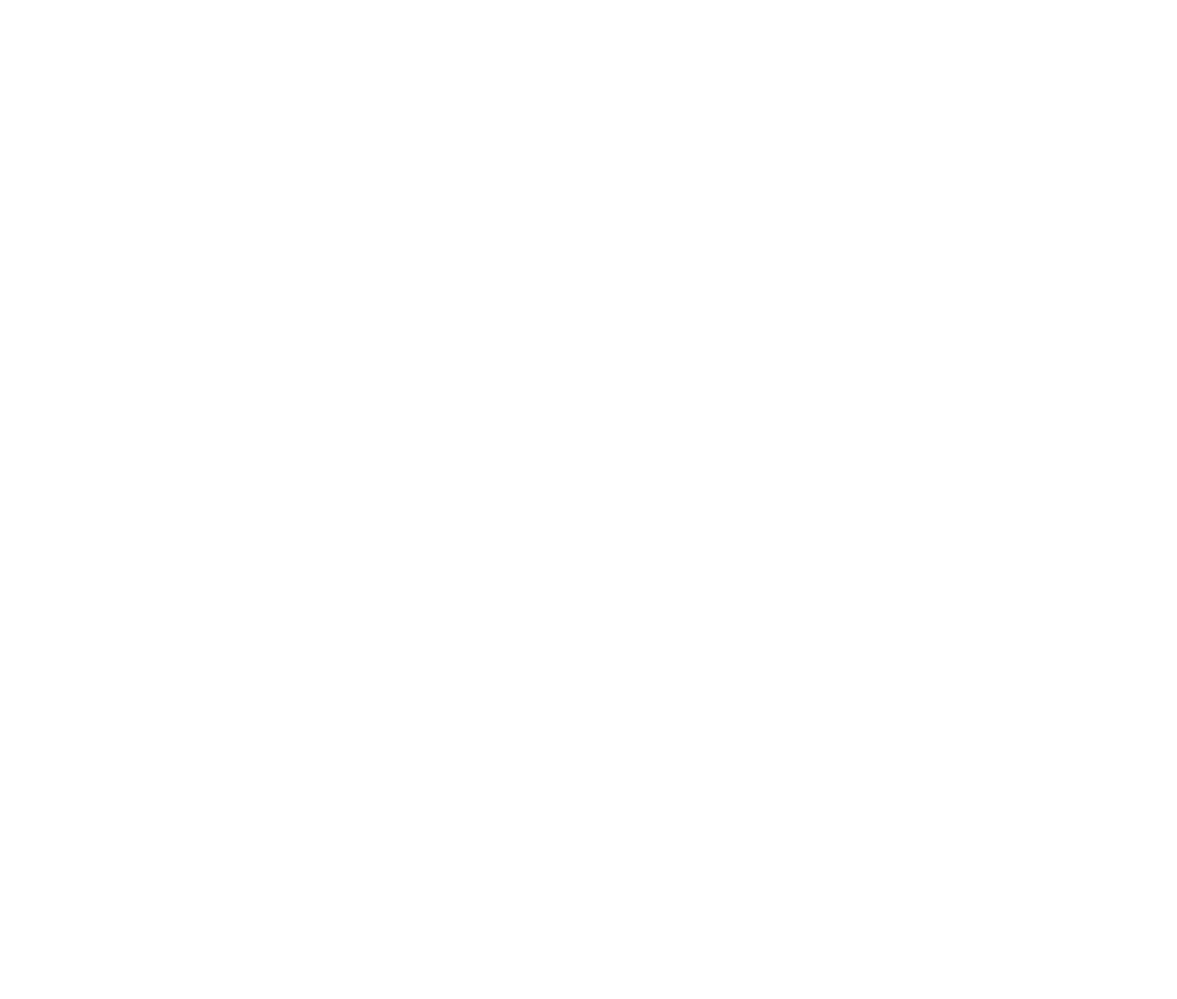
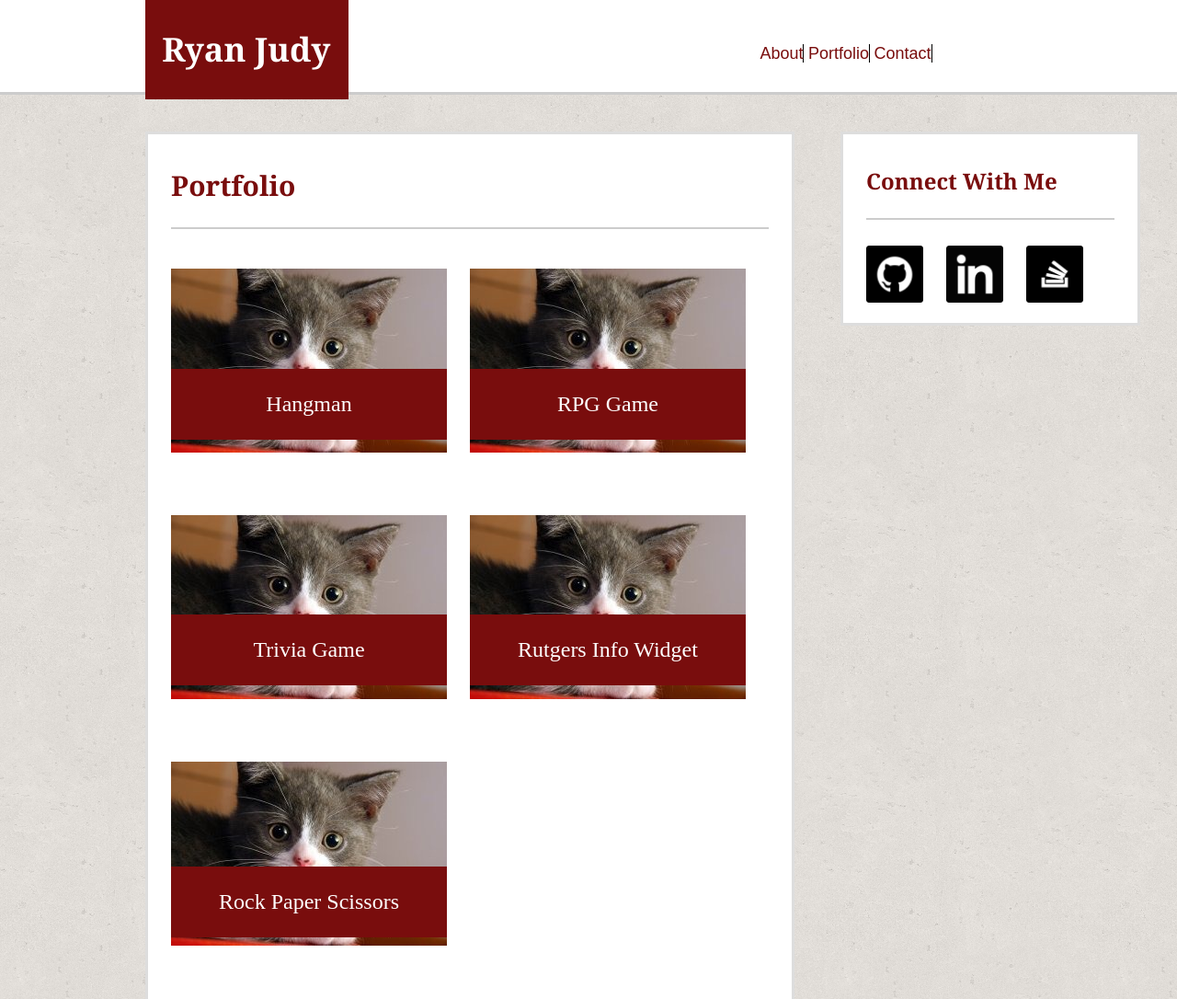
Before and after one commit to ryan-judy/Basic-Portfolio, a plain HTML site: page portfolio.html in a window 1280 px wide. Shown: the top 1086 px of the page at 92% size. Before the commit the page ends 800 px from the top, so only its background shows below. Drawn offline with Linux system fonts and the light colour scheme.

Commit message:
Second Commit of Portfolio

```diff
--- a/assets/css/style.css
+++ b/assets/css/style.css
@@ -10,20 +10,20 @@ body {
 }
 
 h1 {
-	background-color: #4aaaa5;
+	background-color: #790d0d;
 	color: white;
 	font-size: 36px;
 	font-family: 'Georgia', Times, Times New Roman, serif;.;
 }
 
 h2 {
-	color: #4aaaa5;
+	color: #790d0d;
 	font-size: 30px;
 	font-family: 'Georgia', Times, Times New Roman, serif;.;
 }
 
 h3 {
-	color: #4aaaa5;
+	color: #790d0d;
 	font-size: 24px;
 	font-family: 'Georgia', Times, Times New Roman, serif;.;
 }
@@ -42,11 +42,18 @@ li {
 a {
 	color: #777777;
 	text-decoration: none;
+
 }
 
-nav {
+a:link { color: #790d0d;
+}
 
+a:hover { color: #777777;
 }
+
+a.one:hover {color:white;}
+
+
 
 img {
 	float: left;
@@ -66,7 +73,7 @@ footer {
     background-color: #666666;
     text-align: center;
     border-style: solid;
-    border-color: #4aaaa5;
+    border-color: #790d0d;
     border-width: 8px 0px 0px 0px;
     color: #d5d2d2;
     font-family: 'Arial', 'Helvetica Neue', Helvetica, sans-serif;
@@ -83,13 +90,107 @@ section {
 }
 
 hr {
+    border: 0;
+    height: 0;
+    border-top: 1px solid;
+    border-bottom: 1px solid;
+    border-color: #ccc;
+}
 
 
+form {
+	padding-top: 20px;
+
 }
+
+label {
+	display: inline-block;
+	color: #777777;
+	margin-top: 15px;
+	font-size: 18px;
+	font-family: 'Arial', 'Helvetica Neue', Helvetica, sans-serif;
+
+}
+
+input[type=submit] {
+    background-color: #790d0d;
+    border: none;
+    color: white;
+    padding: 12px 28px;
+    text-decoration: none;
+    font-size: 18px;
+    margin: 4px 2px;
+    cursor: pointer;
+}
+
+input[type=text] {
+    width: 100%;
+    padding: 12px 20px;
+    margin: 8px 0;
+    font-size:14px;
+    box-sizing: border-box;
+}
+
+textarea {
+	width: 100%;
+	height:200px;
+    padding: 12px 20px;
+    margin: 8px 0;
+    box-sizing: border-box;
+    border-color: #dfdfdf;
+    border-width: 1px;
+    font-size:14px;
+}
+
+form {
+
+	font-family: 'Arial', 'Helvetica Neue', Helvetica, sans-serif;
+    font-size: 12px;
+}
+
+
+span {
+	position: absolute;
+	text-align:center;
+	font-size:24px;
+	background-color: #790d0d;
+	color:white;
+    width: 250px;
+    padding: 25px;
+    margin: 25px;
+
+}
+
+span.hangman {
+	right:350px;
+	top:230px;
+
+}
+
+span.game {
+	right:25px;
+	top:230px;
+}
+
+span.trivia {
+	right:350px;
+	top:497px;
+}
+
+span.widget {
+	right:25px;
+	top:497px;
+}
+
+span.rps {
+	right:350px;
+	bottom:42px;
+}
+
 .logo {
 	float: left;
 	position: absolute;
-    background-color: #4aaaa5;
+    background-color: #790d0d;
     color: : black;
     padding: 1px 2px 0px 1px;
     margin-left: 160px;
@@ -99,35 +200,41 @@ hr {
 }
 
 .menu {
+	float:right;
 	display: block;
 	position: absolute;
-    top: 20px;
-    right:250px;
-    float:right;
+	width: 400px;
+    right:150px;
+    top: 15px;
 	padding: 10px;
+	text-align:center;
     font-size: 18px;
 }
 
 .menu ul {
     list-style-type: none;
-    padding: 0;
+    padding: 5px;
+
 }
 
 .menu li {
 	display: inline;
-	border-style: solid;
-	border-height:20%;
-    border-width: 0px 2px 0px 0px;
-    border-color: #dddddd;
     text-align: center;
+	border-right: 1px
+	solid #000000;
     color: #ffffff;
+	border-right: 1px
+    padding: 20px
 
 }
-.menu li:hover {
-	background-color: #4aaaa5;
+
+.menu li:last {
+	border-right: none
 }
 
-
+.menu a:hover {
+	color:#790d0d;
+}
 
 
 .mainsection {
@@ -166,6 +273,13 @@ hr {
 	padding: 15px 0px 0px 0px;
 }
 
+.portfolioicons {
+	float: left;
+	padding: 30px 0px 30px 0px;
+
+}
+
+
 .clearfix::after {
     content: "";
     clear: both;
--- a/contact.html
+++ b/contact.html
@@ -0,0 +1,63 @@
+<!DOCTYPE html>
+<html lang="en-us" content="text/html; charset=utf-8">
+	<head>
+  <link rel="stylesheet" type="text/css" href="assets/css/style.css">
+		<title>Contact | Ryan Judy</title>
+
+  </head>
+    <body>
+		  <header>
+      <section>
+			 <div class="logo">
+          <h1>Ryan Judy</h1>
+        </div>
+      <nav>
+       <div class="menu">
+          <ul>
+           	<li><a class="one" href="index.html">About</a></li>
+            <li><a class="one" href="Portfolio.html">Portfolio</a></li>
+            <li><a class="one" href="Contact.html">Contact</a></li></div>
+          </ul>
+       </div>
+      </nav>
+      </section>
+      </header>
+
+        <div class="clearfix">
+        </div>
+
+        <div class="mainsection">
+          <h2>Contact</h2>
+          <hr>
+          <form>
+          <label for="name">First Name</label>
+  			<input type="text" id="name" name="name" placeholder="Linda Belcher"><br>
+  			<label for="lname">Email </label>
+ 			<input type="text" id="email" name="email" placeholder="linda@bobsburgers.com"><br>
+ 			<label for="message">Message</label>
+ 			<textarea type="text" id="message" name="message" placeholder="Hi Ryan, Let's schedule a time a to chat!"></textarea><br/>
+          </form>
+          <input type="submit" value="Submit">
+
+        </div>
+
+        <div class="sidesection">
+
+         <h3>Connect With Me</h3>
+
+         <hr>
+         <div class="socialicons">
+          <a href="https://github.com/ryan-judy">
+            <img src="assets/images/github.png" alt="Ryan Judy Github" style="width:62px; height:62px;"></a>
+          <a href="https://www.linkedin.com/in/rjudy/">
+            <img src="assets/images/linkedin.png" alt="Ryan Judy LinkedIn" style="width:62px; height:62px;"></a>
+          <a href="http://stackexchange.com/users/10513703/ryan-judy">
+            <img src="assets/images/stackoverflow.png" alt="Ryan Judy Stack Overflow" style="width:62px; height:62px;"></a>
+        </div>
+        </div>
+
+     </body>
+    <div class="clearfix">
+      <footer>&#x24B8; Copyright 2017 Ryan Judy</footer>
+
+</html>
--- a/portfolio.html
+++ b/portfolio.html
@@ -0,0 +1,73 @@
+<!DOCTYPE html>
+<html lang="en-us" content="text/html; charset=utf-8">
+	<head>
+  <link rel="stylesheet" type="text/css" href="assets/css/style.css">
+		<title>Contact | Ryan Judy</title>
+
+  </head>
+    <body>
+		  <header>
+      <section>
+			 <div class="logo">
+          <h1>Ryan Judy</h1>
+        </div>
+      <nav>
+       <div class="menu">
+          <ul>
+            <li><a class="one" href="index.html">About</a></li>
+            <li><a class="one" href="Portfolio.html">Portfolio</a></li>
+            <li><a class="one" href="Contact.html">Contact</a></li></div>
+          </ul>
+       </div>
+      </nav>
+      </section>
+      </header>
+
+        <div class="clearfix">
+        </div>
+
+        <div class="mainsection">
+          <h2>Portfolio</h2>
+          <hr>
+          <div class="portfolioicons">
+            <img src="assets/images/placeholder.jpg" alt="Ryan Judy Github" style="width:300px; height:200px;">
+          </div>
+              <span class="hangman">Hangman</span></h4>
+          <div class="portfolioicons">
+            <img src="assets/images/placeholder.jpg" alt="Ryan Judy Github" style="width:300px; height:200px;">
+          </div>
+              <span class="game">RPG Game</span></h3>
+          <div class="portfolioicons">
+            <img src="assets/images/placeholder.jpg" alt="Ryan Judy Github" style="width:300px; height:200px;">
+              <span class="trivia">Trivia Game</h3>
+          </div>
+          <div class="portfolioicons">
+            <img src="assets/images/placeholder.jpg" alt="Ryan Judy Github" style="width:300px; height:200px;">
+              <span class="widget">Rutgers Info Widget</h3>
+              </div>
+          <div class="portfolioicons">
+            <img src="assets/images/placeholder.jpg" alt="Ryan Judy Github" style="width:300px; height:200px;">
+              <span class="rps">Rock Paper Scissors</h3>
+          </div>
+        </div>
+
+        <div class="sidesection">
+
+         <h3>Connect With Me</h3>
+
+         <hr>
+         <div class="socialicons">
+          <a href="https://github.com/ryan-judy">
+            <img src="assets/images/github.png" alt="Ryan Judy Github" style="width:62px; height:62px;"></a>
+          <a href="https://www.linkedin.com/in/rjudy/">
+            <img src="assets/images/linkedin.png" alt="Ryan Judy LinkedIn" style="width:62px; height:62px;"></a>
+          <a href="http://stackexchange.com/users/10513703/ryan-judy">
+            <img src="assets/images/stackoverflow.png" alt="Ryan Judy Stack Overflow" style="width:62px; height:62px;"></a>
+        </div>
+        </div>
+
+     </body>
+    <div class="clearfix">
+      <footer>&#x24B8; Copyright 2017 Ryan Judy</footer>
+
+</html>
```
Also changed, not shown: index.html (+3 -3 lines), assets/images/placeholder.jpg (added), 2 other files.
